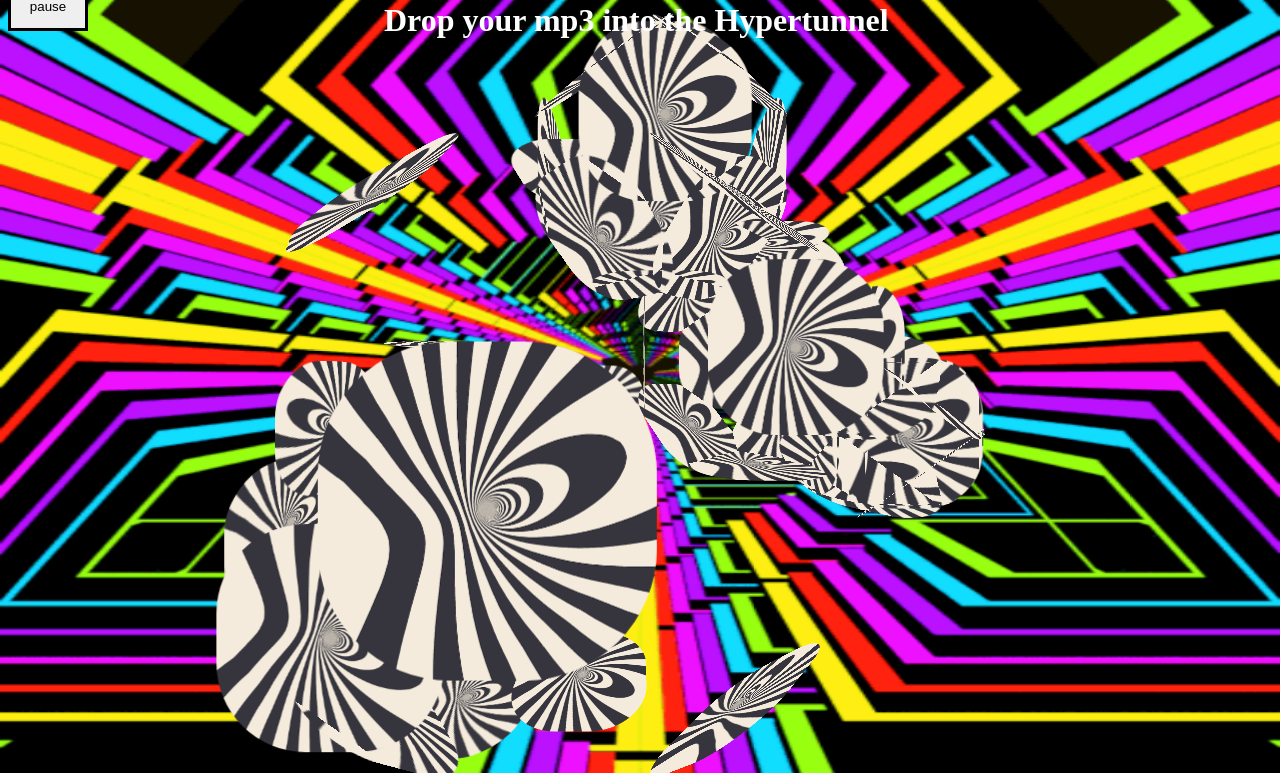
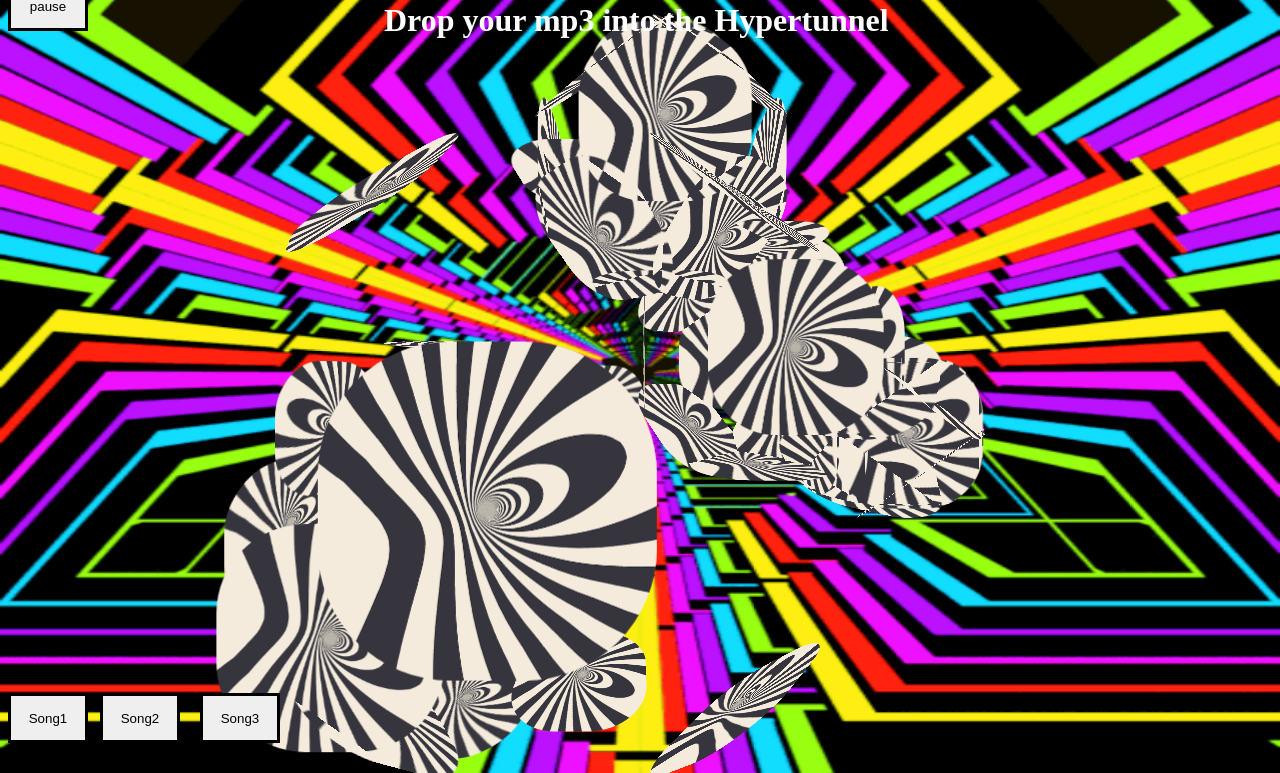
Before and after one commit to arr0nax/hyperhorse, a PHP site: page /index.html in a window 1280 px wide. Shown: the part 27-800 px from the top of the page. Run offline with PHP 8.4, Linux system fonts and the light colour scheme.

Commit message:
add claytons songs

```diff
--- a/index.html
+++ b/index.html
@@ -15,6 +15,9 @@
       </div>
     </div>
     <button type="button" id='pause'>pause</button>
+    <button type="button" id='Song1'>Song1</button>
+    <button type="button" id='Song2'>Song2</button>
+    <button type="button" id='Song3'>Song3</button>
     <div id="notification">
       <h1>Drop your mp3 into the Hypertunnel</h1>
     </div>
--- a/scripts.js
+++ b/scripts.js
@@ -16,6 +16,19 @@ document.addEventListener("DOMContentLoaded", function(event) {
     } else {
       audio_copy.pause();
     }
+  }
+  var songbutton1 = document.getElementById('Song1')
+  songbutton1.onclick = function() {
+    displaySound('../audio/house No. 2.mp3');
+  }
+  var songbutton2 = document.getElementById('Song2')
+  songbutton2.onclick = function() {
+    displaySound('../audio/house no. 6.mp3');
+
+  }
+  var songbutton3 = document.getElementById('Song3')
+  songbutton3.onclick = function() {
+    displaySound('../audio/house no. 3.mp3');
   }
   window.addEventListener( 'keydown', function(e) {
     if(e.keyCode === 32) {
@@ -418,11 +431,10 @@ function update(){
 }
 
 update();
-displaySound = function(url = 'audio/German Clap.mp3'){
+displaySound = function(url = 'audio/House No. 2.mp3'){
   if(audio_copy) {
-     audio_copy.pause();
+    audio_copy.pause();
   }
-
   // var url = 'German Clap.mp3'
     var ctx = new AudioContext()
     , audio = new Audio(url)
@@ -486,7 +498,8 @@ displaySound = function(url = 'audio/German Clap.mp3'){
       layers[i].data.s = layers[i].animation_data.s + rms*4;
     }
     rms_copy = rms;
-    if (rms > .7) {
+    console.log(rms);
+    if (rms > .5) {
       for(var i = 0; i<layers.length; i++) {
         layers[i].style.backgroundImage = "url('images/"+images[random_img()]+"')";
       }
--- a/styles.css
+++ b/styles.css
@@ -139,3 +139,31 @@
   width: 80px;
   border: 3px solid black;
 }
+
+#Song1 {
+  position: absolute;
+  height: 50px;
+  width: 80px;
+  border: 3px solid black;
+  top: 90vh;
+
+}
+
+#Song2 {
+  position: absolute;
+  height: 50px;
+  width: 80px;
+  border: 3px solid black;
+  top: 90vh;
+  left: 100px;
+
+}
+
+#Song3 {
+  position: absolute;
+  height: 50px;
+  width: 80px;
+  border: 3px solid black;
+  top: 90vh;
+  left: 200px;
+}
```
Also changed, not shown: 3 other files.
